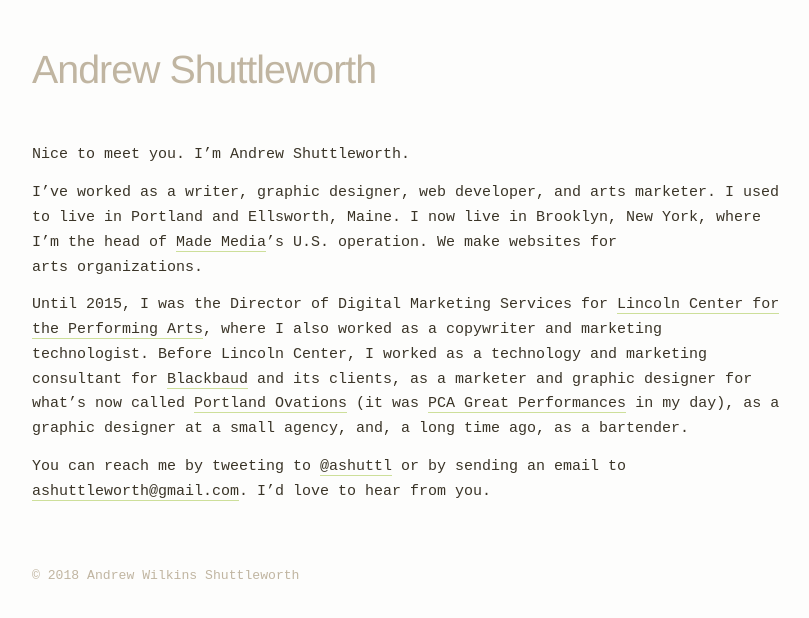
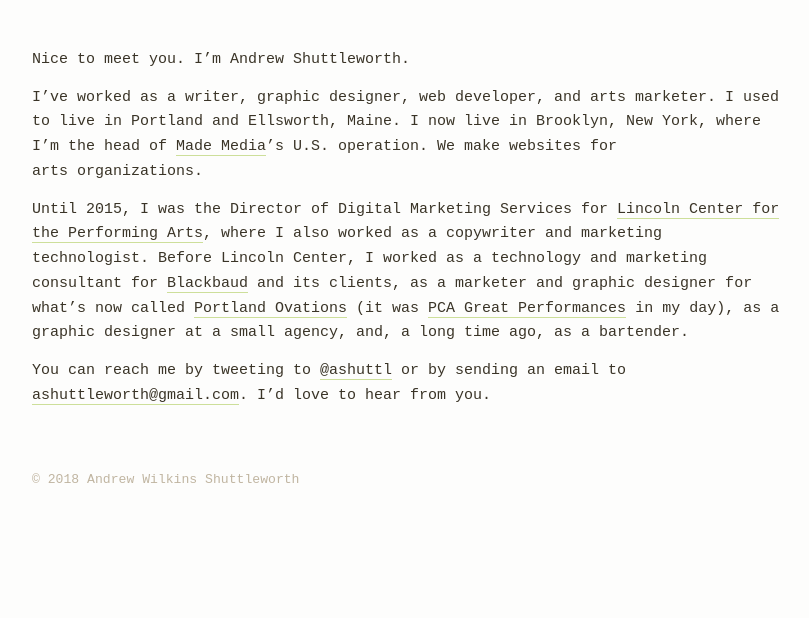
Before and after one commit to ashuttl/ashuttl.github.io, a Jekyll site: the page built from index.md, in a window 1280 px wide, cut to the strip 18-636 px from the top of the page. Shown: the whole strip, without its empty margins (233-1042 px from the left). Built offline with Jekyll 4.4.1, drawn with Linux system fonts in a browser that asks for light colours; some web fonts are replaced; comment, search, counter and statistics services are not loaded.

Commit message:
Hiding name

```diff
--- a/css/ashuttl.sass
+++ b/css/ashuttl.sass
@@ -99,7 +99,7 @@
       font-size: 3em
       line-height: 1.1
       letter-spacing: -1px
-      color: $gray
+      display: none
   .desc
     margin: 1em 0
     .desc--text
--- a/css/build/ashuttl-exp.css
+++ b/css/build/ashuttl-exp.css
@@ -408,7 +408,7 @@
 	font-size: 3em;
 	line-height: 1.1;
 	letter-spacing: -1px;
-	color: #c0b5a1;
+	display: none;
 }
 
 #header .desc {
```
Also changed, not shown: css/build/ashuttl.css, 1 other file.
